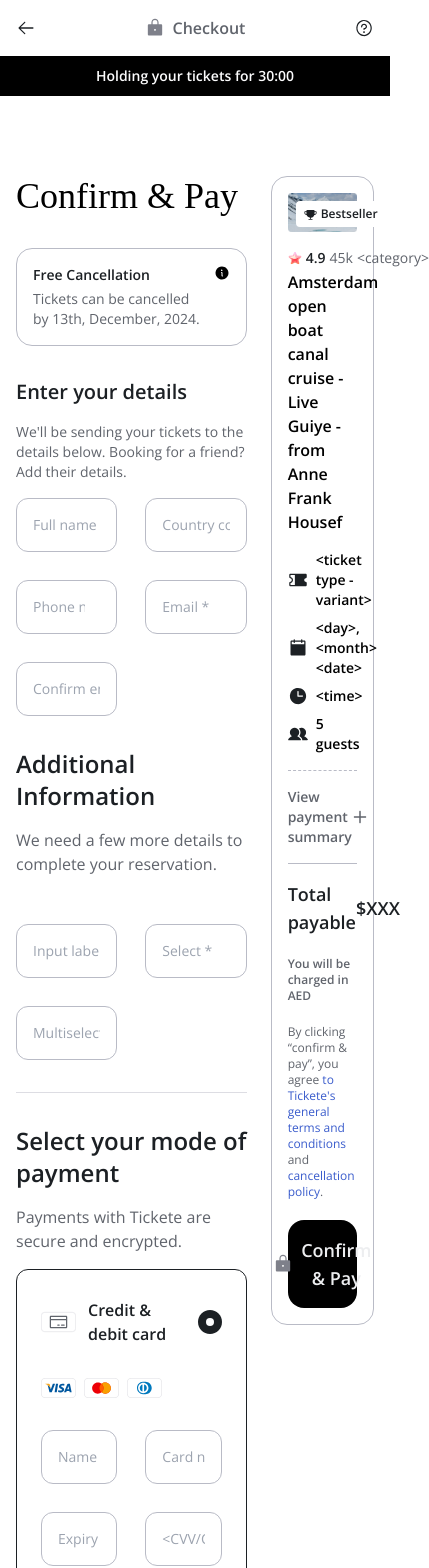
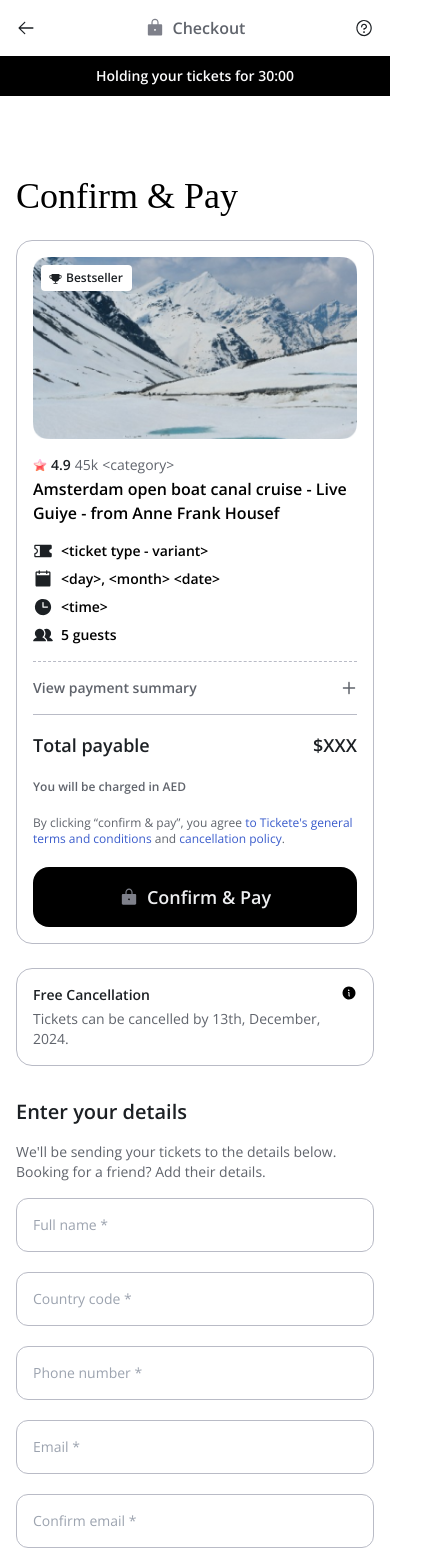
Before and after one commit to AHTHneeuhl/tickete, a Next.js app: page / in a window 390 px wide. Shown: the top 1568 px of the page, 429 px wide, since content can reach past the window. Built offline with nearby package versions, Linux system fonts and the light colour scheme.

Commit message:
style: payments layout updates

```diff
--- a/src/components/payments/AdditionalInfo.tsx
+++ b/src/components/payments/AdditionalInfo.tsx
@@ -9,7 +9,7 @@ const AdditionalInfo: React.FC = () => {
           We need a few more details to complete your reservation.
         </p>
       </div>
-      <form className="grid grid-cols-2 gap-7">
+      <form className="grid grid-cols-1 sm:grid-cols-2 gap-5 sm:gap-7">
         <input
           className="rounded-xl sm:rounded-2xl text-sm sm:text-base border border-border-grey-default p-4 col-span-1 focus:outline-none"
           type="text"
--- a/src/components/payments/ConfirmAndPay.tsx
+++ b/src/components/payments/ConfirmAndPay.tsx
@@ -6,9 +6,12 @@ import UserDetails from "./UserDetails";
 
 const ConfirmAndPay: React.FC = () => {
   return (
-    <div className="px-4 sm:px-32 grid grid-cols-3 gap-6 mt-20">
-      <div className="col-span-2 flex flex-col gap-8">
-        <h1 className="font-medium text-4xl sm:text-5xl font-serif text-neutral-900">
+    <div className="px-4 sm:px-32 grid grid-cols-1 sm:grid-cols-3 gap-6 mt-20">
+      <h1 className="col-span-1 sm:col-span-2 block sm:hidden font-medium text-4xl sm:text-5xl font-serif text-neutral-900">
+        Confirm & Pay
+      </h1>
+      <div className="col-span-1 sm:col-span-2 row-start-3 sm:row-start-1 flex flex-col gap-8">
+        <h1 className="col-span-1 sm:col-span-2 hidden sm:block font-medium text-4xl sm:text-5xl font-serif text-neutral-900">
           Confirm & Pay
         </h1>
         <FreeCancel cancelTill="13th, December, 2024" />
@@ -16,7 +19,7 @@ const ConfirmAndPay: React.FC = () => {
         <AdditionalInfo />
         <PaymentMethods />
       </div>
-      <div className="col-span-1">
+      <div className="col-span-1 row-start-2 sm:col-start-3 sm:row-start-1">
         <PlaceCard
           title="Amsterdam open boat canal cruise - Live Guiye - from Anne Frank Housef"
           ticketType="<ticket type - variant>"
--- a/src/components/payments/PaymentMethod.tsx
+++ b/src/components/payments/PaymentMethod.tsx
@@ -21,7 +21,7 @@ const PaymentMethod: React.FC = () => {
         <Image src="/mastercard.svg" alt="" width={35} height={20} />
         <Image src="/diners-club.svg" alt="" width={35} height={20} />
       </div>
-      <form className="grid grid-cols-2 gap-7">
+      <form className="grid grid-cols-1 sm:grid-cols-2 gap-5 sm:gap-7">
         <input
           className="rounded-xl sm:rounded-2xl text-sm sm:text-base border border-border-grey-default p-4 col-span-1 focus:outline-none"
           type="text"
--- a/src/components/payments/UserDetails.tsx
+++ b/src/components/payments/UserDetails.tsx
@@ -8,7 +8,7 @@ const UserDetails: React.FC = () => {
         We&apos;ll be sending your tickets to the details below. Booking for a
         friend? Add their details.
       </p>
-      <form className="grid grid-cols-2 gap-7">
+      <form className="grid grid-cols-1 sm:grid-cols-2 gap-5 sm:gap-7">
         <input
           className="rounded-xl sm:rounded-2xl text-sm sm:text-base border border-border-grey-default p-4 col-span-1 sm:col-span-2 focus:outline-none"
           type="text"
```
